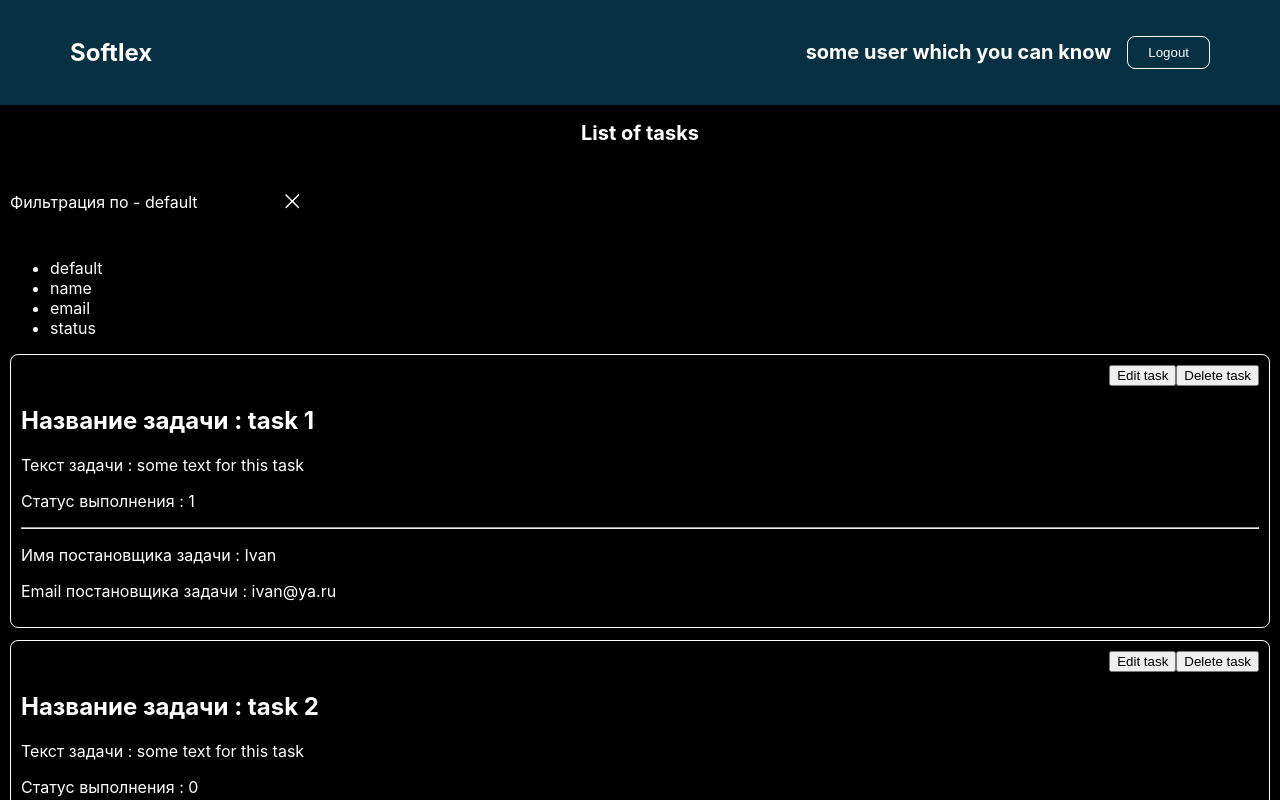
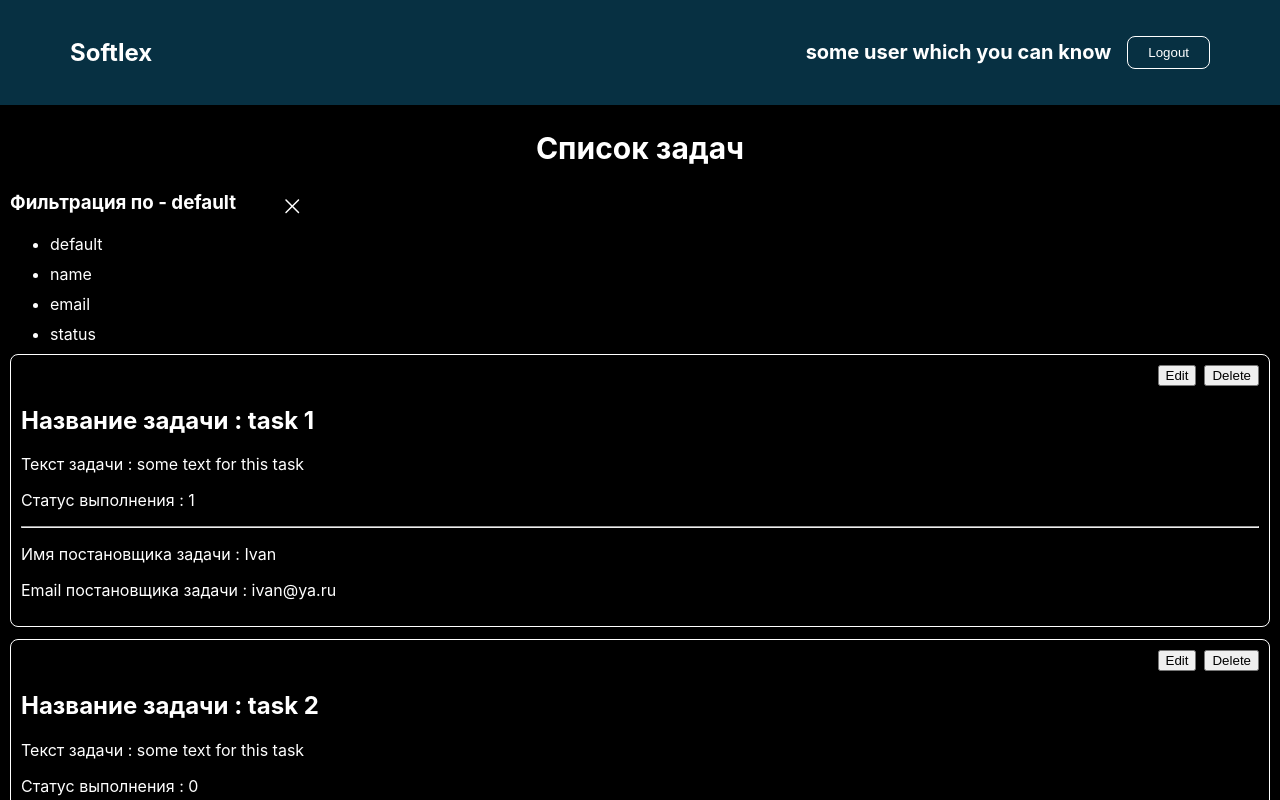
Before and after one commit to iva3nik/react-softlex-front, a React (Create React App) app: page / in a window 1280 px wide. Both pictures are taken after a click on the button 292 px from the left and 202 px from the top of the page. Shown: the top 800 px of the page. Built offline with nearby package versions, Linux system fonts and the light colour scheme.

Commit message:
refactor: correct some code

```diff
--- a/src/components/Dropdown/Dropdown.js
+++ b/src/components/Dropdown/Dropdown.js
@@ -27,7 +27,7 @@ const Dropdown = ({ typeFilter, hadnleTypeFilter }) => {
   const openingLine = () => (
     <>
       <div className={s.dropdown__string} onClick={hadnleOpenForms}>
-        <p>Фильтрация по - {typeFilter}</p>
+        <h3 className={s.dropdown__title}>Фильтрация по - {typeFilter}</h3>
         <button className={s.dropdown__button}>
           {open ? <SVGCloseButton /> : <SVGOpenButton />}
         </button>
@@ -40,9 +40,13 @@ const Dropdown = ({ typeFilter, hadnleTypeFilter }) => {
       {open ? (
         <>
           {openingLine()}
-          <ul>
+          <ul className={s.dropdown__list}>
             {dropdown.map((i, index) => (
-              <li key={index} onClick={() => hadnleFilter(i.type)}>
+              <li
+                className={s.dropdown__point}
+                key={index}
+                onClick={() => hadnleFilter(i.type)}
+              >
                 {i.type}
               </li>
             ))}
--- a/src/components/Dropdown/Dropdown.module.scss
+++ b/src/components/Dropdown/Dropdown.module.scss
@@ -1,5 +1,9 @@
 .dropdown {
   max-width: 300px;
+
+  &__list {
+    margin: 0;
+  }
 
   &__string {
     display: flex;
@@ -7,12 +11,20 @@
     align-items: center;
     font-style: normal;
     margin: 0;
-    padding: 14px 0;
     cursor: pointer;
+  }
+
+  &__title {
+    margin: 0 0 10px;
   }
 
   &__button {
     border: none;
     background-color: transparent;
   }
+
+  &__point {
+    cursor: pointer;
+    margin: 10px 0;
+  }
 }
--- a/src/components/Main/Main.js
+++ b/src/components/Main/Main.js
@@ -8,10 +8,11 @@ const Main = ({ listTasks }) => {
   const [filteredList, setFilteredList] = useState(listTasks);
   const [typeFilter, setTypeFilter] = useState("default");
 
-  const handleFilterOfList = () => {
-    if (typeFilter === "status") {
+  const filterByStatus = () => {
     setFilteredList([...filteredList].sort((a, b) => a.status - b.status));
-    } else if (typeFilter === "email" || typeFilter === "name") {
+  };
+
+  const filterByString = () => {
     setFilteredList(
       [...filteredList].sort((a, b) => {
         if (a[typeFilter] < b[typeFilter]) {
@@ -23,6 +24,13 @@ const Main = ({ listTasks }) => {
         return 0;
       })
     );
+  };
+
+  const handleFilterOfList = () => {
+    if (typeFilter === "status") {
+      filterByStatus();
+    } else if (typeFilter === "email" || typeFilter === "name") {
+      filterByString();
     } else {
       setFilteredList(listTasks);
     }
@@ -42,7 +50,7 @@ const Main = ({ listTasks }) => {
 
   return (
     <div className={s.main}>
-      <h2 className={s.main__title}>List of tasks</h2>
+      <h2 className={s.main__title}>Список задач</h2>
       <Dropdown typeFilter={typeFilter} hadnleTypeFilter={hadnleTypeFilter} />
       {filteredList.length &&
         filteredList.map((task, index) => {
--- a/src/components/Main/Main.module.scss
+++ b/src/components/Main/Main.module.scss
@@ -3,7 +3,7 @@
   padding: 0 10px;
   box-sizing: border-box;
   &__title {
-    font-size: 20px;
+    font-size: 30px;
     width: 100%;
     text-align: center;
   }
--- a/src/components/Task/Task.js
+++ b/src/components/Task/Task.js
@@ -16,9 +16,9 @@ const Task = (props) => {
           [s.task__buttons_type_admin]: name !== "admin",
         })}
       >
-        <button className={s.task__button}>Edit task</button>
+        <button className={s.task__button}>Edit</button>
         <button className={s.task__button} onClick={() => deleteTask(props.id)}>
-          Delete task
+          Delete
         </button>
       </div>
       <h2 className={s.task__title}>Название задачи : {props.title}</h2>
--- a/src/components/Task/Task.module.scss
+++ b/src/components/Task/Task.module.scss
@@ -16,11 +16,15 @@
     justify-content: end;
   }
 
-  &__button {
-    cursor: pointer;
-  }
-
   &__buttons_type_admin {
     display: none;
   }
+
+  &__button {
+    cursor: pointer;
+
+    &:last-of-type {
+      margin-left: 8px;
+    }
+  }
 }
```
Lines whose indentation alone changed are shown as unchanged.
